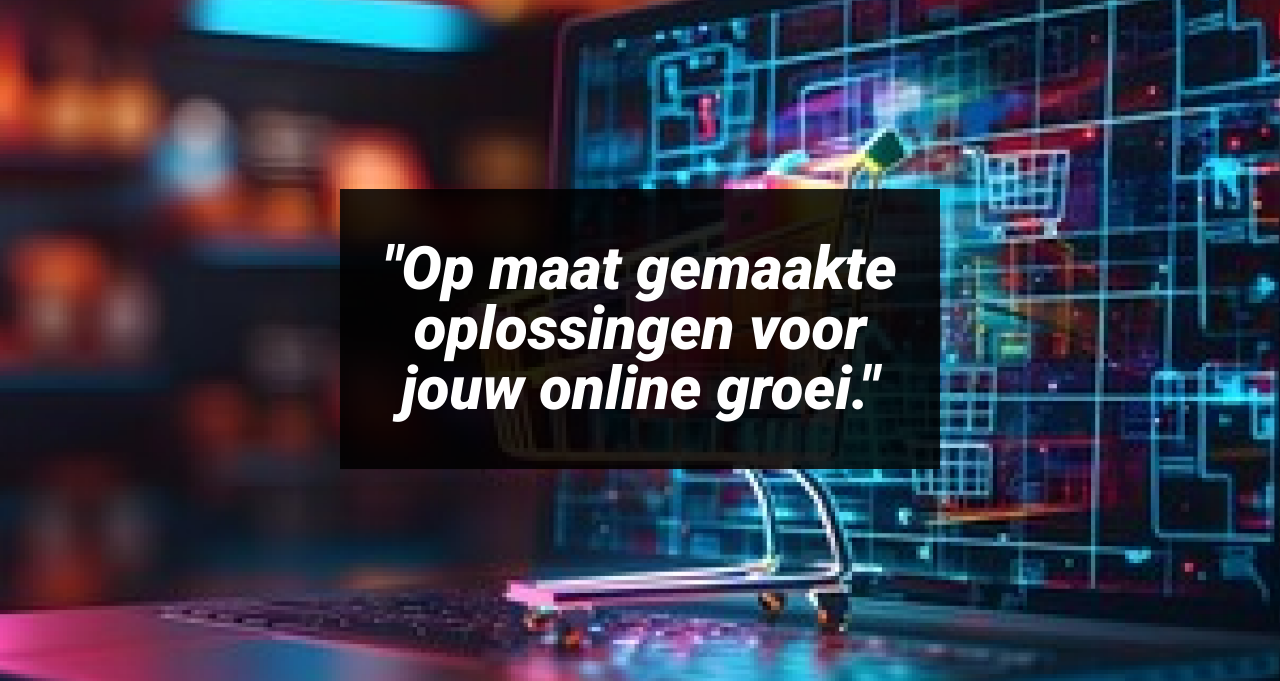
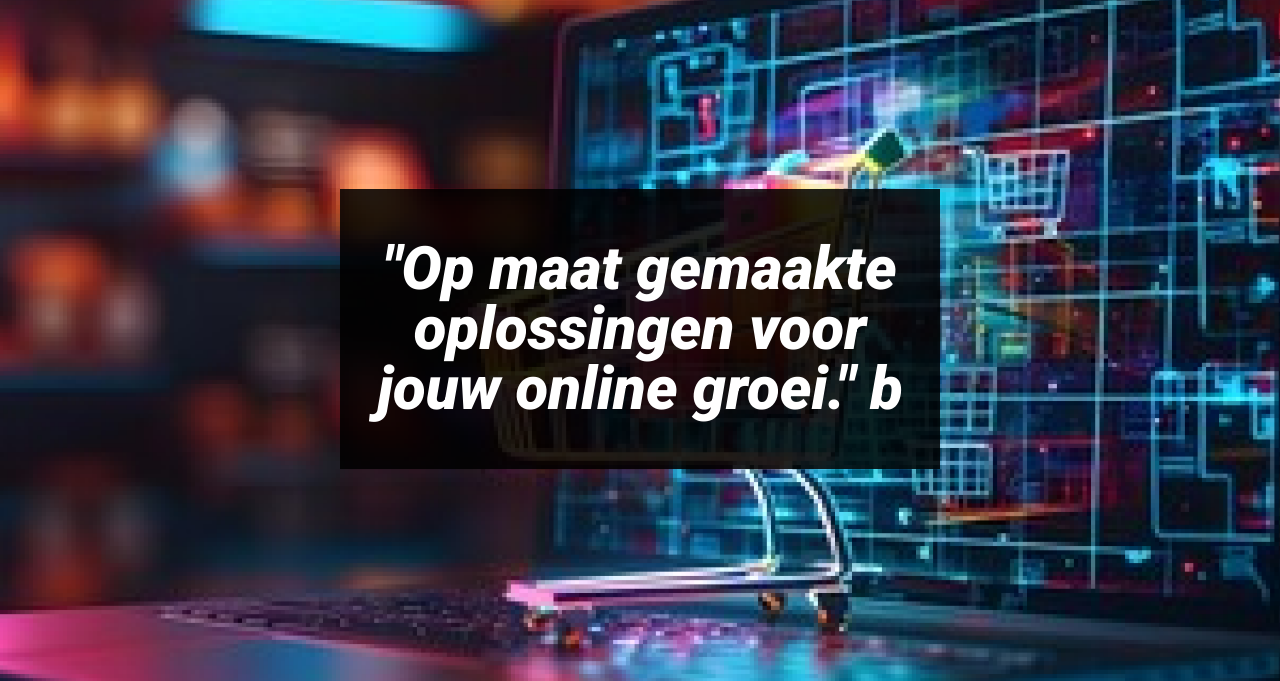
Before and after one commit to NimrodLoozar/ShopStart, a website: page service.html in a window 1280 px wide. Shown: the part 119-800 px from the top of the page. Drawn offline with Linux system fonts and the light colour scheme.

Commit message:
index.html

```diff
--- a/service.html
+++ b/service.html
@@ -34,7 +34,7 @@
         <div id="banner">
             <img src="assets/img/image.png" alt=""></img>
             <div class="content text-center">
-                <h1>"Op maat gemaakte oplossingen voor jouw online groei."</h1>
+                <h1>"Op maat gemaakte oplossingen voor jouw online groei." b</h1>
             </div>
         </div>
     </header>
```
